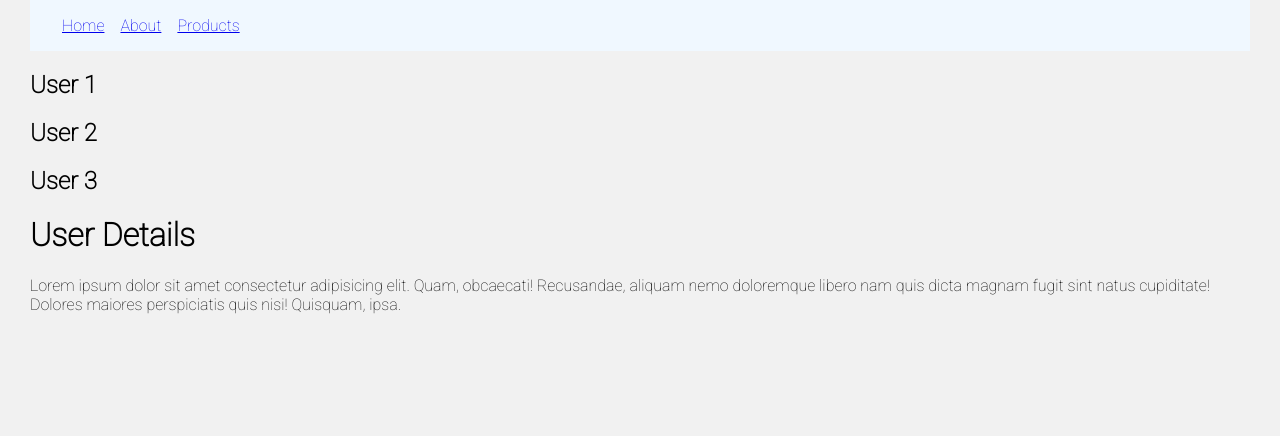
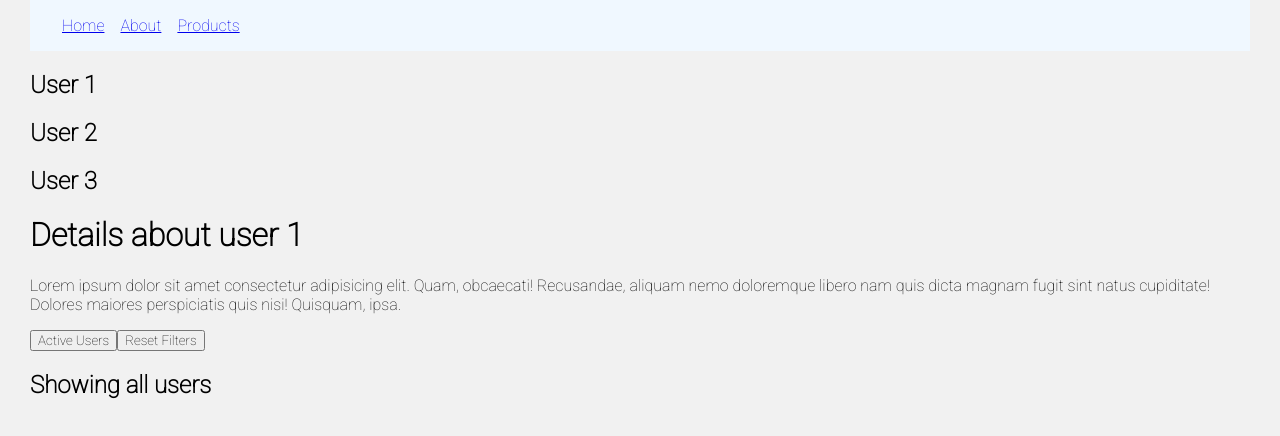
Before and after one commit to kiche-allan/React-router-6-with-authentication, a React (Create React App) app: page /users/1 in a window 1280 px wide. Shown: the top 436 px of the page. Built offline with nearby package versions, Linux system fonts and the light colour scheme.

Commit message:
search params

```diff
--- a/src/components/UserDetails.js
+++ b/src/components/UserDetails.js
@@ -1,9 +1,11 @@
 import React from 'react'
+import { useParams } from 'react-router-dom'
 
 export default function UserDetails() {
+    const {userId} = useParams()
   return (
     <div>
-        <h1>User Details</h1>
+        <h1>Details about user {userId}</h1>
         <p>Lorem ipsum dolor sit amet consectetur adipisicing elit. Quam, obcaecati! Recusandae, aliquam nemo doloremque libero nam quis dicta magnam fugit sint natus cupiditate! Dolores maiores perspiciatis quis nisi! Quisquam, ipsa.</p>
         </div>
   )
--- a/src/components/Users.js
+++ b/src/components/Users.js
@@ -1,13 +1,22 @@
 import React from 'react'
-import { Outlet } from 'react-router-dom'
+import { Outlet, useSearchParams } from 'react-router-dom'
 
 export default function Users() {
+    const [searchParams, setSearchParams] = useSearchParams()
+    const showActiveUsers = searchParams.get('filter') === 'active'
   return (
     <div>
         <h2>User 1</h2>
         <h2>User 2</h2>
         <h2>User 3</h2>
         <Outlet/>
+        <div>
+            <button onClick={() => setSearchParams({ filter: 'active'})}>Active Users</button>
+            <button onClick={() => setSearchParams({})}>Reset Filters</button>
+        </div>
+        {
+            showActiveUsers ? ( <h2>Showing Active Users</h2> ) :(<h2>Showing all users</h2>)
+        }
     </div>
   )
 }
```
